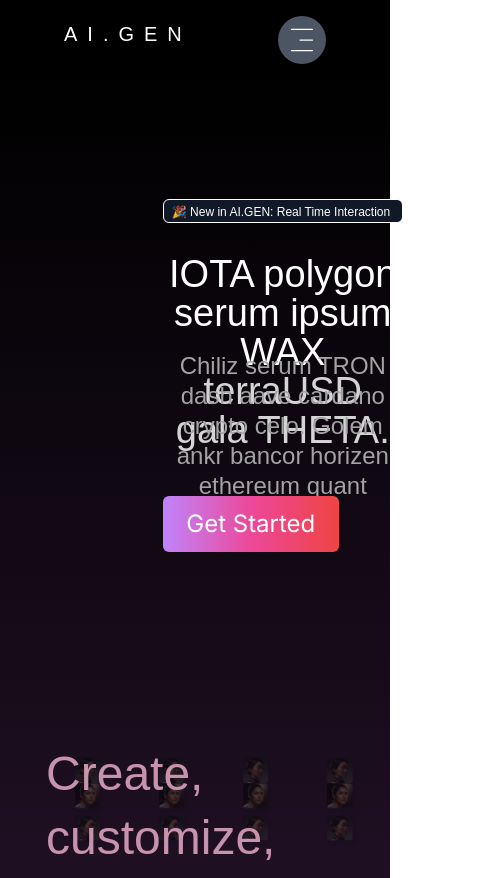
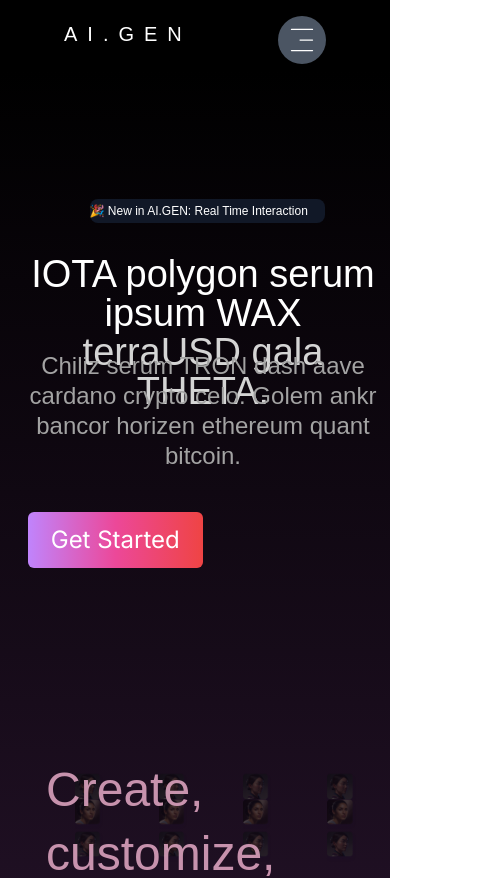
Before and after one commit to raobaba/Rajan-Frontend-Developer, a Next.js app: page / in a window 390 px wide. Shown: the top 878 px of the page, 497 px wide, since content can reach past the window. Built offline with nearby package versions, Linux system fonts and the light colour scheme.

Commit message:
little bit responsiveness remains

```diff
--- a/src/app/landing.css
+++ b/src/app/landing.css
@@ -21,7 +21,7 @@
 }
 
 .logo-text {
-  width: 265px;
+  width: 235px;
   height: 24px;
   gap: 0px;
   font-family: "Outfit", sans-serif;
@@ -35,7 +35,10 @@
   font-family: "Outfit", sans-serif;
   font-size: 38px;
   font-weight: 500;
+
   line-height: 39px;
+  margin-top: 20px;
+  margin-bottom: 10px;
   text-align: left;
   color: #ffffff;
 }
@@ -69,20 +72,15 @@
     width: 90%;
     height: auto;
     margin-top: 5rem;
-    /* margin-left: 1rem;  */
-    gap: 1rem;
   }
 
   .left-box .serum {
     margin-top: 1rem;
-    gap: 4rem;
-    /* text-align: center; */
+
   }
 
   .left-box .crypto {
     margin-top: 6rem;
-    gap: 4rem;
-    /* text-align: center; */
   }
 }
 
@@ -94,24 +92,20 @@
     width: 90%;
     height: auto;
     margin-top: 8rem;
-    /* margin-left: 1rem;  */
-    gap: 2rem;
+    margin-left: 1rem;
   }
 
   .left-box .serum {
     margin-top: 2rem;
-    gap: 4rem;
     text-align: center;
   }
 
   .left-box .crypto {
     margin-top: 1rem;
-    gap: 4rem;
     text-align: center;
   }
   .text-logo-text{
     display: flex;
     justify-content: center;
-    border: 1px solid white;
   }
 }
--- a/src/app/layout.tsx
+++ b/src/app/layout.tsx
@@ -5,7 +5,7 @@
 const inter = Inter({ subsets: ["latin"] });
 
 export const metadata: Metadata = {
-  title: "Create Next App",
+  title: "The Matrix Labs Frontend",
   description: "Generated by create next app",
 };
 
--- a/src/components/footer.tsx
+++ b/src/components/footer.tsx
@@ -2,7 +2,7 @@
 
 function FooterPage() {
   return (
-    <div className="absolute overflow-hidden w-full bg-black ">
+    <div className="absolute overflow-hidden mt-[-70px] w-full bg-black ">
     <div className="">
       <div className=" relative top-40 max-md:top-20 w-full flex items-center justify-center">
         <button className="bg-gradient-to-r from-pink-500 to-violet-500 text-white py-6 px-8 rounded-sm text-xl w-5/6">
@@ -66,10 +66,10 @@
       <div className="flex justify-between lg:mt-10 max-lg:mt-5 text-xl text-white">
         <p>AI.GEN</p>
         <div className="flex gap-2">
-          <img src="./twitter.png" alt="" />
-          <img src="./linkedin.png" alt="" />
-          <img src="./instagram.png" alt="" />
-          <img src="./youtube.png" alt="" />
+          <img src="./twitter.png" alt="" className='w-6 h-6'/>
+          <img src="./linkedin.png" alt="" className='w-6 h-6'/>
+          <img src="./instagram.png" alt="" className='w-6 h-6'/>
+          <img src="./youtube.png" alt="" className='w-6 h-6'/>
         </div>
       </div>
     </div>
--- a/src/components/landing.tsx
+++ b/src/components/landing.tsx
@@ -45,27 +45,27 @@
   <div className="w-full gradient-background absolute top-[71.42px] gap-0">
     <div className="relative flex justify-center items-center xl:justify-between">
       <div className="left-box">
-        <div className="w-60 text-logo-text h-6 bg-gray-900 text-white rounded-md xl:w-72 xl:h-8">
-          <p className="logo-text ml-2">
+        <div className="w-full text-logo-text h-6 text-white rounded-md ">
+          <p className="logo-text bg-gray-900 rounded-lg ml-2">
             {" "}
             🎉 New in AI.GEN: Real Time Interaction{" "}
           </p>
         </div>
 
-        <div className="serum w-full h-[80px] mt-5 gap-[48px] xl:mt-8 xl:gap-16">
+        <div className="serum w-full h-[80px]">
           <span className="gradient-text">IOTA polygon serum ipsum WAX </span>
           <span className="gradient-text text-neutral-300">
             terraUSD gala THETA.
           </span>
         </div>
 
-        <div className="crypto w-full h-[65px] text-neutral-400 mt-2 gap-[48px] xl:mt-4 xl:gap-16">
+        <div className="crypto w-full h-[65px] text-neutral-400">
           Chiliz serum TRON dash aave cardano crypto celo. Golem ankr bancor
           horizen ethereum quant bitcoin.
         </div>
 
-        <div className="w-44 h-24 mt-20 xl:w-56 xl:h-28 xl:mt-24">
-          <button className="w-full bg-gradient-to-r from-purple-400 via-pink-500 to-red-500 h-14 text-white text-2xl rounded-md xl:h-16 xl:text-3xl">
+        <div className="w-full flex justify-start xl:justify-center h-24 mt-24 xl:w-56 xl:h-28 xl:mt-24">
+          <button className="w-1/2 text-2xl rounded-md xl:h-16 xl:text-3xl bg-gradient-to-r from-purple-400 via-pink-500 to-red-500 h-14 text-white ">
             Get Started
           </button>
         </div>
--- a/src/components/roadmap.tsx
+++ b/src/components/roadmap.tsx
@@ -2,13 +2,18 @@
 
 function RoadmapPage() {
   return (
-    <div className="font-outfit mt-[-50px] justify-center  w-full bg-gradient-to-b from-black via-purple-900 to-black text-white">
+    <div className="font-outfit mt-[-50px] justify-center w-full bg-gradient-to-b from-black via-purple-900 to-black text-white">
       <h1 className="text-center text-3xl font-bold text-purple-300 mb-8 lg:mb-16">
         Roadmap
       </h1>
-      <div className="flex justify-end">
-        <div className="w-10/12 flex justify-between h-80">
-          <div className="lg:w-6/12 lg:ml-8 lg:mt-10 lg:mr-0">
+      <div className="flex flex-col lg:flex-row justify-end lg:items-start mb-8 lg:mb-16">
+        <div className="w-10/12 flex flex-col lg:flex-row justify-between h-80 lg:h-auto">
+          <img
+            src="./phase1.png"
+            alt="Phase 1 Image"
+            className="lg:w-1/3 lg:mt-8 lg:ml-0 lg:mr-8 object-cover"
+          />
+          <div className="lg:w-6/12 lg:ml-8 lg:mt-10 lg:mr-0 lg:order-first">
             <h2 className="text-2xl font-bold text-yellow-400 mb-4">PHASE 1</h2>
             <ul className="list-disc list-inside space-y-2">
               <li>Horizen dai dai harmony dogecoin waves nexo.</li>
@@ -22,18 +27,18 @@
               </li>
             </ul>
           </div>
-          <img
-            src="./phase1.png"
-            alt="Phase 1 Image"
-            className="lg:w-1/3 lg:mt-8 lg:ml-0 lg:mr-8 object-cover"
-          />
         </div>
       </div>
 
-      <div className="flex justify-end">
-        <div className="w-10/12 flex justify-between h-80">
-          <div className="lg:w-6/12 lg:ml-8 lg:mt-10 lg:mr-0">
-            <h2 className="text-2xl font-bold text-yellow-400 mb-4">PHASE 1</h2>
+      <div className="flex flex-col lg:flex-row justify-end lg:items-start mb-8 lg:mb-16">
+        <div className="w-10/12 flex flex-col lg:flex-row justify-between h-80 lg:h-auto">
+          <img
+            src="./phase2.png"
+            alt="Phase 2 Image"
+            className="lg:w-1/3 lg:mt-8 lg:ml-0 lg:mr-8 object-cover"
+          />
+          <div className="lg:w-6/12 lg:ml-8 lg:mt-10 lg:mr-0 lg:order-first">
+            <h2 className="text-2xl font-bold text-yellow-400 mb-4">PHASE 2</h2>
             <ul className="list-disc list-inside space-y-2">
               <li>Horizen dai dai harmony dogecoin waves nexo.</li>
               <li>Flow horizon waves dash tether zcash waves dash terraUSD.</li>
@@ -46,18 +51,18 @@
               </li>
             </ul>
           </div>
-          <img
-            src="./phase2.png"
-            alt="Phase 1 Image"
-            className="lg:w-1/3 lg:mt-8 lg:ml-0 lg:mr-8 object-cover"
-          />
         </div>
       </div>
 
-      <div className="flex  justify-end">
-        <div className="w-10/12 flex justify-between h-80">
-          <div className="lg:w-6/12 lg:ml-8 lg:mt-10 lg:mr-0">
-            <h2 className="text-2xl font-bold text-yellow-400 mb-4">PHASE 1</h2>
+      <div className="flex flex-col lg:flex-row justify-end lg:items-start mb-8 lg:mb-16">
+        <div className="w-10/12 flex flex-col lg:flex-row justify-between h-80 lg:h-auto">
+          <img
+            src="./phase3.png"
+            alt="Phase 3 Image"
+            className="lg:w-1/3 lg:mt-8 lg:ml-0 lg:mr-8 object-cover"
+          />
+          <div className="lg:w-6/12 lg:ml-8 lg:mt-10 lg:mr-0 lg:order-first">
+            <h2 className="text-2xl font-bold text-yellow-400 mb-4">PHASE 3</h2>
             <ul className="list-disc list-inside space-y-2">
               <li>Horizen dai dai harmony dogecoin waves nexo.</li>
               <li>Flow horizon waves dash tether zcash waves dash terraUSD.</li>
@@ -70,11 +75,6 @@
               </li>
             </ul>
           </div>
-          <img
-            src="./phase3.png"
-            alt="Phase 1 Image"
-            className="lg:w-1/3 lg:mt-8 lg:ml-0 lg:mr-8 object-cover"
-          />
         </div>
       </div>
     </div>
--- a/src/components/works.tsx
+++ b/src/components/works.tsx
@@ -2,17 +2,17 @@
   return (
     <div className="mt-[1240px] work-gradient">
       <div className="w-full rounded-lg shadow-lg overflow-hidden">
-        <div className="flex flex-col md:flex-row">
-          <div className="md:w-4/12">
+        <div className="flex flex-col lg:flex-row">
+          <div className="lg:w-4/12">
             <img
               src="./ladyImg.png"
               alt=""
-              className="w-full h-auto md:h-full object-cover"
+              className="w-full h-auto lg:h-full object-cover"
             />
           </div>
 
           {/* Text Section */}
-          <div className="md:w-4/12 p-6 flex flex-col justify-center">
+          <div className="lg:w-4/12 p-6 flex flex-col justify-center">
             <h1 className="text-4xl text-white font-extrabold mb-4">
               How it Works
             </h1>
```
